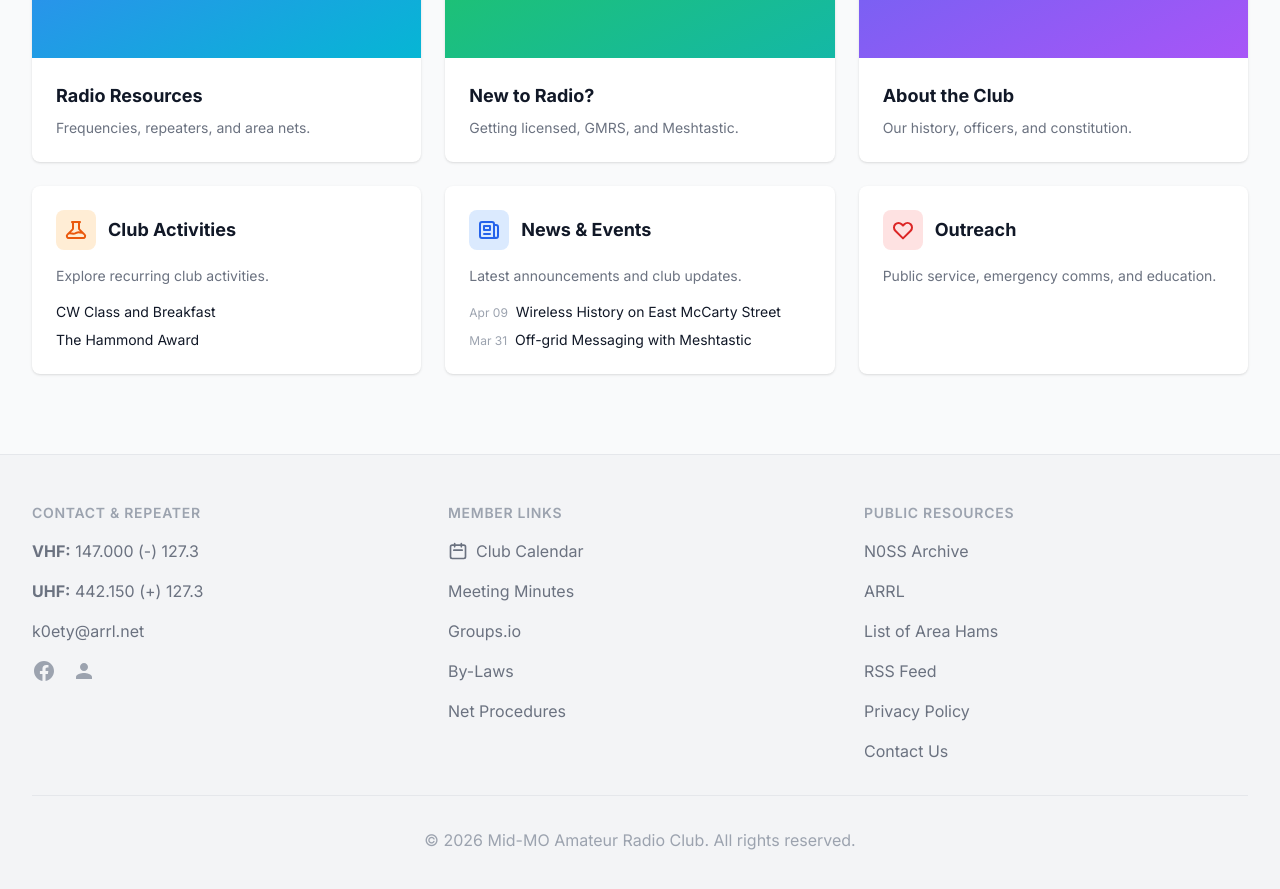
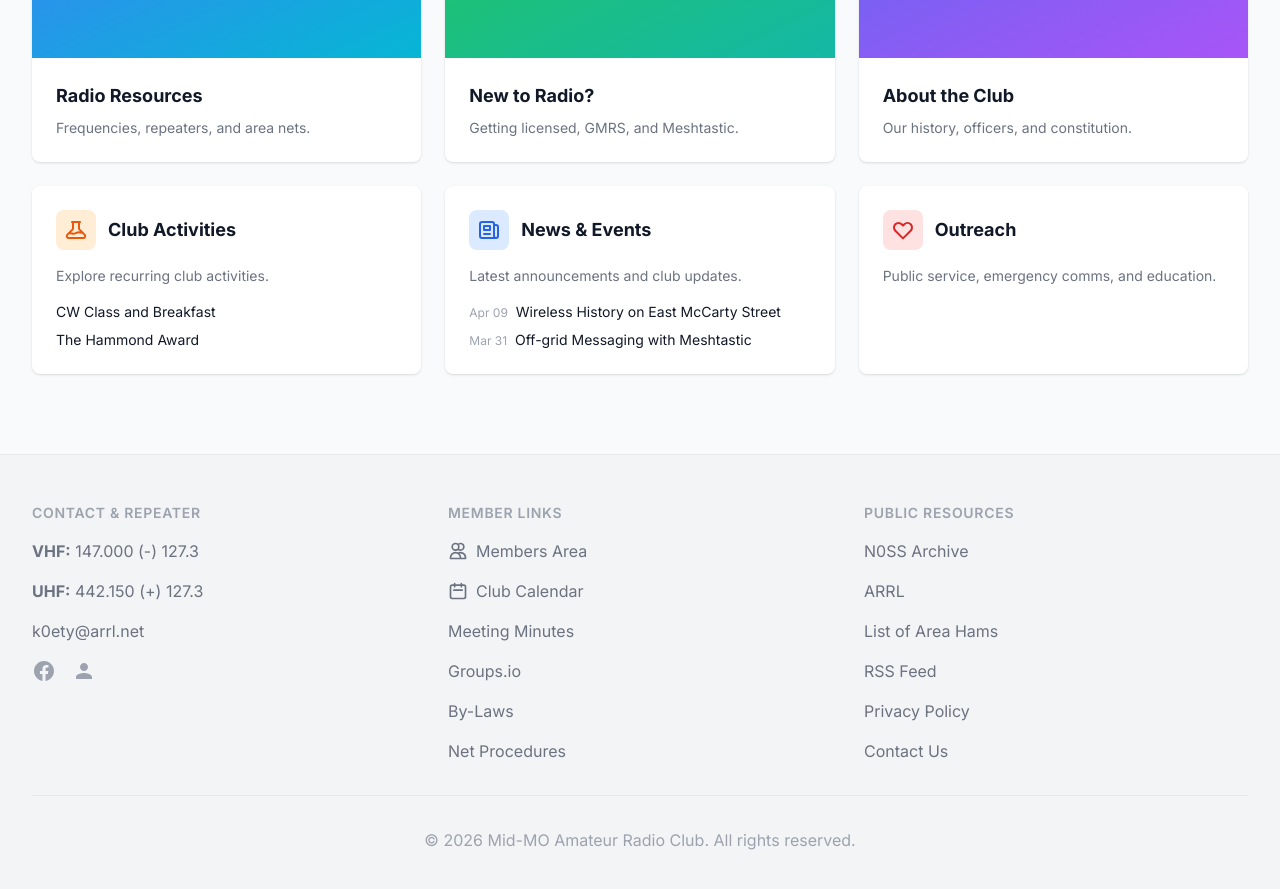
Before and after one commit to kspillane/mmarc-website, a Jekyll site: the page built from index.md, in a window 1280 px wide and 900 px high, scrolled down 656 px. Shown: the top 889 px of the window. Built offline with Jekyll 4.4.1, drawn with Linux system fonts in a browser that asks for light colours; nearby versions of some CDN libraries.

Commit message:
Add link to Members landing page in footer

```diff
--- a/_includes/footer.html
+++ b/_includes/footer.html
@@ -50,6 +50,15 @@
             <div>
                 <h3 class="text-sm font-semibold text-gray-400 tracking-wider uppercase">Member Links</h3>
                 <ul class="mt-4 space-y-4">
+                    <li>
+                        <a href="{{ '/members/' | relative_url }}"
+                            class="flex items-center text-base text-gray-500 dark:text-gray-400 hover:text-brand-800 dark:hover:text-brand-400">
+                            <svg class="h-5 w-5 mr-2" fill="none" viewBox="0 0 24 24" stroke="currentColor" aria-hidden="true">
+                                <path stroke-linecap="round" stroke-linejoin="round" stroke-width="2" d="M12 4.354a4 4 0 110 5.292M15 21H3v-1a6 6 0 0112 0v1zm0 0h6v-1a6 6 0 00-9-5.197M13 7a4 4 0 11-8 0 4 4 0 018 0z" />
+                            </svg>
+                            Members Area
+                        </a>
+                    </li>
                     <li>
                         <a href="{{ '/calendar/' | relative_url }}"
                             class="flex items-center text-base text-gray-500 dark:text-gray-400 hover:text-brand-800 dark:hover:text-brand-400">
```
